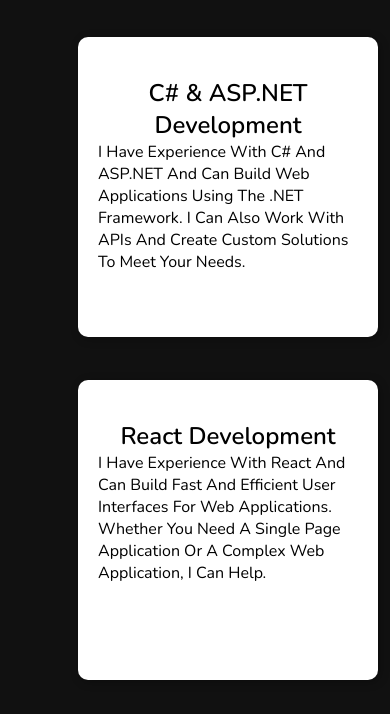
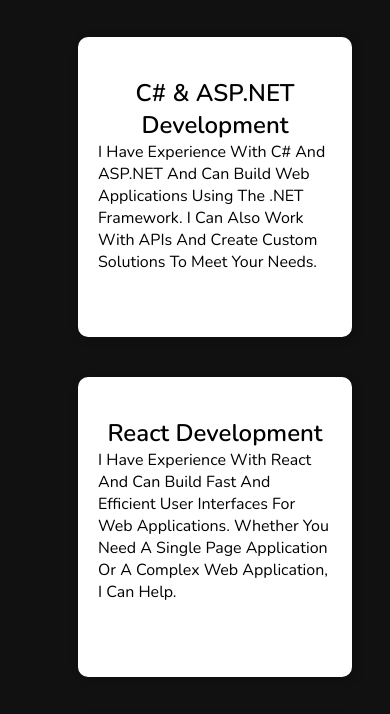
Before and after one commit to tshepangkagiso/tshepangkagiso.github.io, a plain HTML site: page index.html in a window 390 px wide. Shown: the part 6003-6717 px from the top of the page. Drawn offline with nearby package versions, Linux system fonts and the light colour scheme; a script that the page names is missing.

Commit message:
Update style.css

```diff
--- a/style.css
+++ b/style.css
@@ -615,12 +615,31 @@ section{
         width: 100%;
         padding: 10px;
     }
-    .services.card {
+    #card1{
+        display: block;
+        justify-content: center;
+        align-items: center;
+        width:100%;
+
+    }
+    #card2{
+        display: block;
+        justify-content: center;
+        align-items: center;
+        width:100%;
+        margin-right:5px;
+
+    }
+    #card3{
         display: block;
         justify-content: center;
         align-items: center;
         width:100%;
     }
-
-
+    #card4{
+        display: block;
+        justify-content: center;
+        align-items: center;
+        width:100%;
+    }
 }
```
